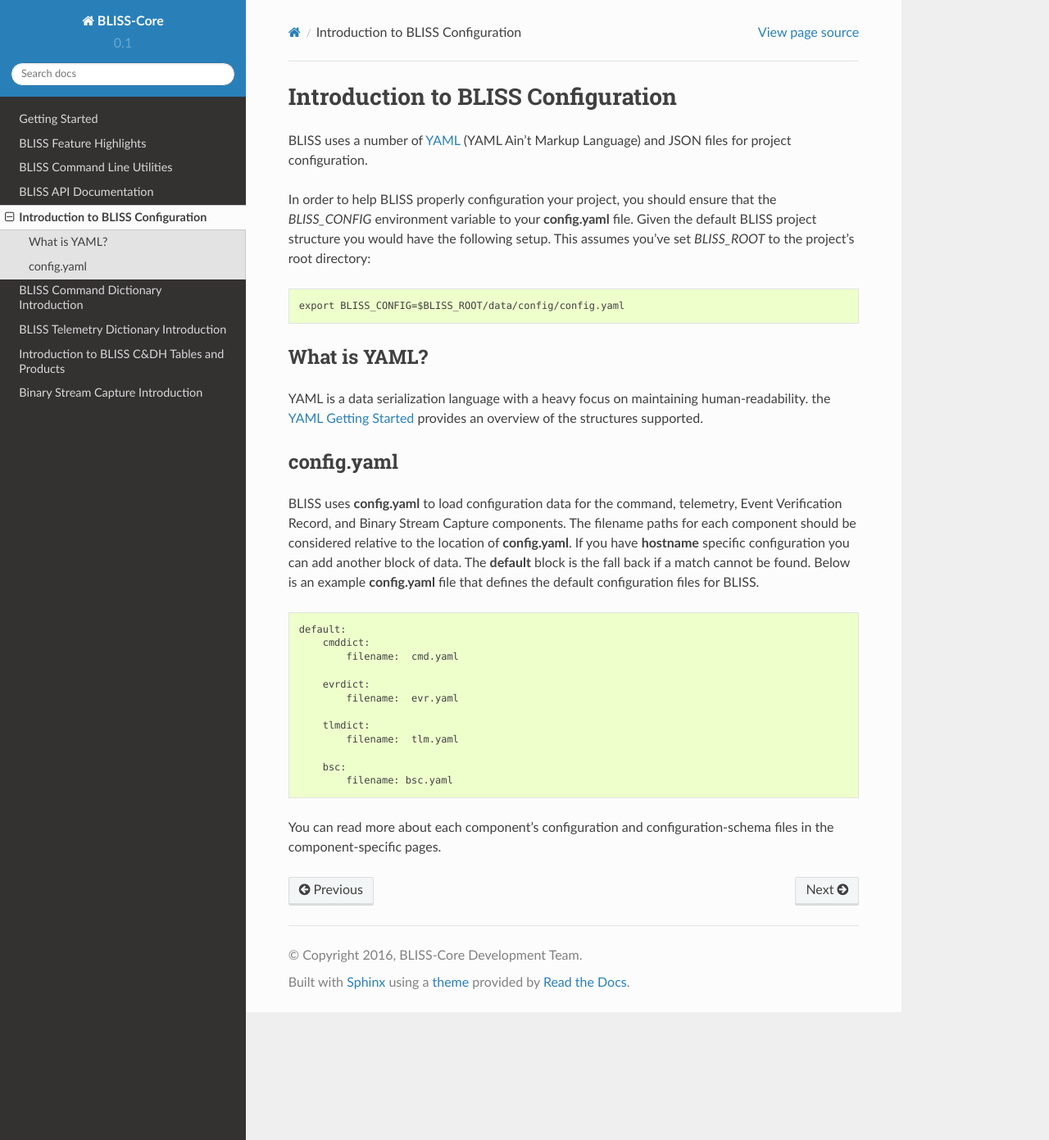
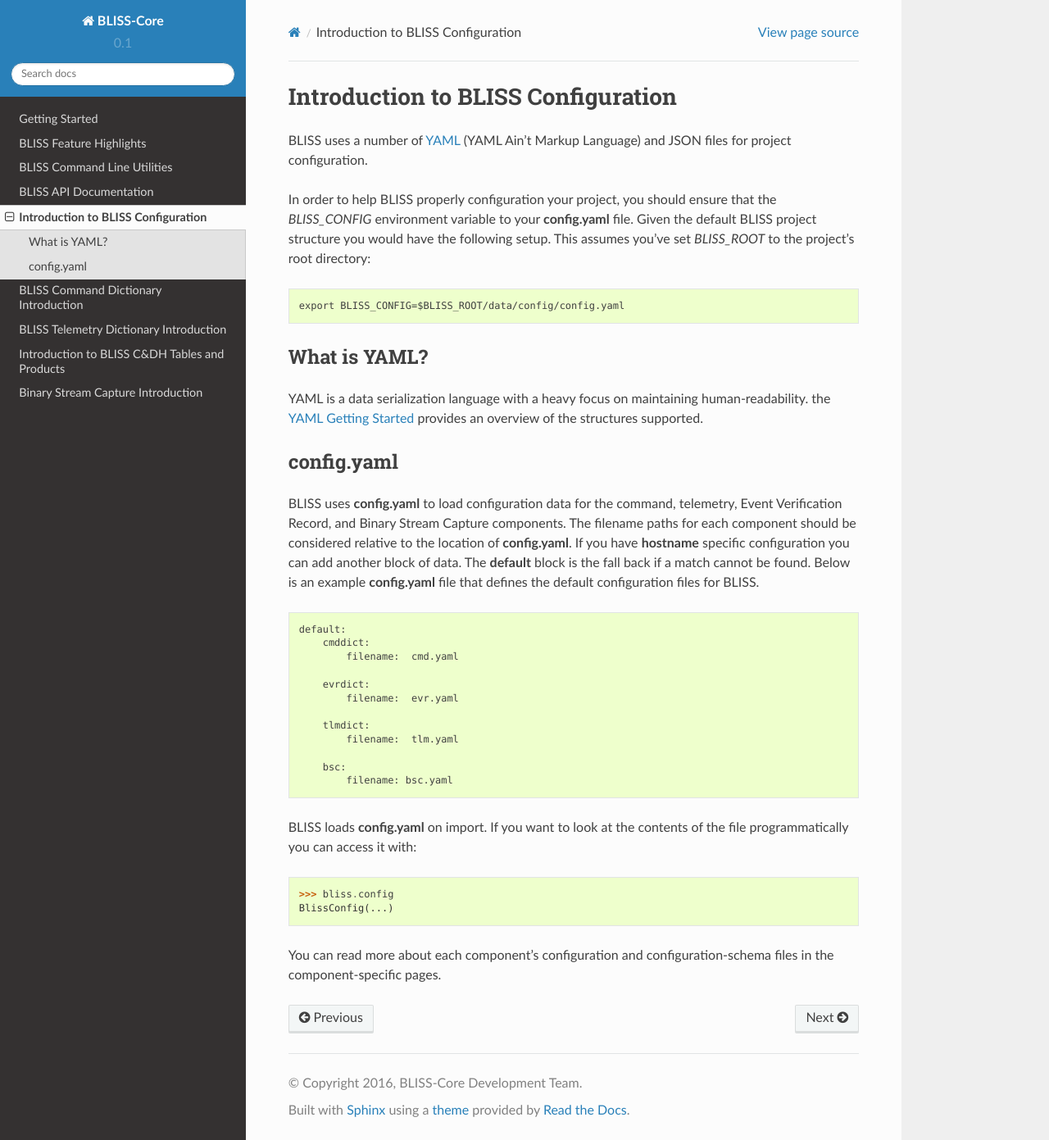
Before and after one commit to NASA-AMMOS/AIT-Core, a Sphinx documentation site: the page built from doc/source/configuration_intro.rst, in a window 1280 px wide and 1391 px high. Shown: the whole window at 82% size. Built offline with Sphinx 7.4.7 and the Read the Docs theme 2.0.0, drawn with Linux system fonts in a browser that asks for light colours.

Commit message:
Add bliss access example

```diff
--- a/doc/source/configuration_intro.rst
+++ b/doc/source/configuration_intro.rst
@@ -32,4 +32,9 @@
         bsc:
             filename: bsc.yaml
 
+BLISS loads **config.yaml** on import. If you want to look at the contents of the file programmatically you can access it with::
+
+    >>> bliss.config
+    BlissConfig(...)
+
 You can read more about each component's configuration and configuration-schema files in the component-specific pages.
```
